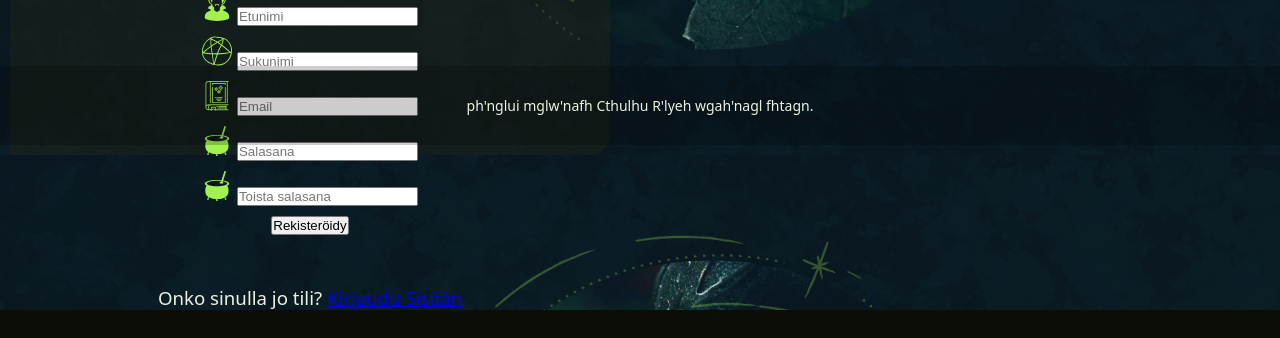
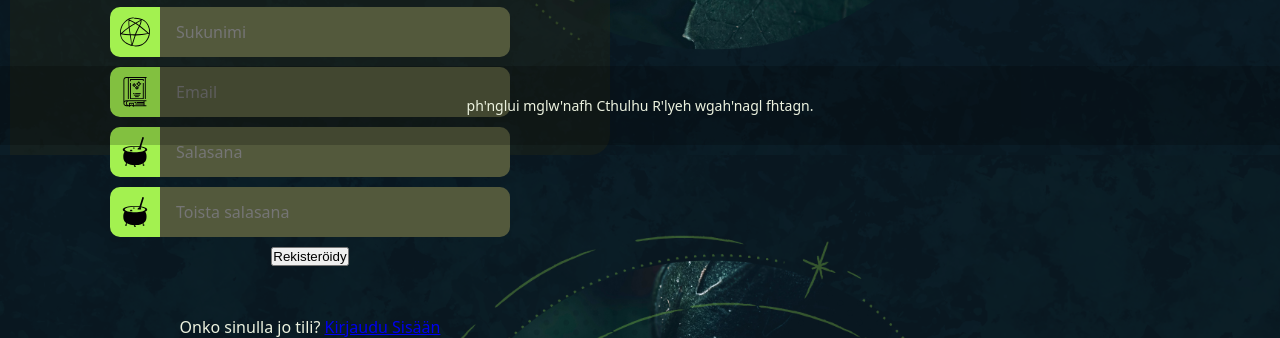
Before and after one commit to Tammiruusu/ToDo-NotesApp, a plain HTML site: page Pages/signup.html in a window 1280 px wide. Shown: the part 655-993 px from the top of the page. Before the commit the page ends 965 px from the top, so only its background shows below. Drawn offline with Linux system fonts and the light colour scheme; a web font is replaced by a local one.

Commit message:
Css päivitetty

```diff
--- a/Css/SigninSignup.css
+++ b/Css/SigninSignup.css
@@ -15,7 +15,7 @@
 /*Tekstiä varten asetukset, Fontin väri haettu ROOTISTA*/
 html{
     font-family: "New Rocker", system-ui;
-    font-size: 14pt;
+    font-size: 12pt;
     color: var(--text-color);
     text-align: center;
 }
@@ -61,6 +61,7 @@ h1 {
 }
 
 form{
+    /*Käyttää pienintä arvoa, joko 400px tai 100%*/
     width: min(400px, 100%);
     margin-top: 20px;
     margin-bottom: 50px;
@@ -69,6 +70,38 @@ form{
     align-items: center;
     gap: 10px;
 }
+
+/*käytetään lapsi elementtiä, jotta saadaan flexin käyttö myös siihen*/
+form > div {
+    width: 100%;
+    display: flex;
+    justify-content: center;
+}
+
+form label {
+    flex-shrink: 0;
+    height: 50px;
+    width: 50px;
+    background-color: var(--accent-color);
+    fill: var(--background);
+    border-radius: 10px 0 0 10px;
+    display: flex;
+    justify-content: center;
+    align-items: center;
+}
+
+form input {
+    box-sizing: border-box;
+    flex-grow: 1;
+    min-width: 0;
+    height: 50px;
+    padding: 1em;
+    font: inherit;
+    border-radius: 0 10px 10px 0;
+    border: none;
+    background-color: var(--input-color);
+}
+
 
 
 
--- a/Pages/signup.html
+++ b/Pages/signup.html
@@ -27,7 +27,7 @@
                     <svg height="30px" width="30px" version="1.1" id="_x32_" xmlns="http://www.w3.org/2000/svg" xmlns:xlink="http://www.w3.org/1999/xlink"
 	                viewBox="0 0 512 512"  xml:space="preserve">
                     <style type="text/css">
-	                        .st0{fill:#A3F150;}
+	                        .st0{fill:#030104;}
                     </style>
                     <g>
 	                <path class="st0" d="M217.974,227.766l3.682,9.794c0,0,2.431,17.158,13.476,24.522V237.56h25.773h15.965v24.522
@@ -66,7 +66,7 @@
             <!--Sukunimi kenttä sekä siihen input fieldiin liitetty svg iconi-->
             <div>
                 <label for="lastname-input">
-                    <svg fill="#A3F150" version="1.1" id="Capa_1" xmlns="http://www.w3.org/2000/svg" xmlns:xlink="http://www.w3.org/1999/xlink"
+                    <svg fill="#030104" version="1.1" id="Capa_1" xmlns="http://www.w3.org/2000/svg" xmlns:xlink="http://www.w3.org/1999/xlink"
                     width="30px" height="30px" viewBox="0 0 580.956 580.956"
                     xml:space="preserve">
                     <g>
@@ -104,7 +104,7 @@
             <!--Email input kenttä ja siihen liitetty SVG IKONI-->
             <div>
                 <label for="email-input">
-                    <svg fill="#A3F150" width="30px" height="30px" version="1.1" id="Layer_1" xmlns="http://www.w3.org/2000/svg" xmlns:xlink="http://www.w3.org/1999/xlink"
+                    <svg fill="#030104" width="30px" height="30px" version="1.1" id="Layer_1" xmlns="http://www.w3.org/2000/svg" xmlns:xlink="http://www.w3.org/1999/xlink"
                             viewBox="0 0 512 512" xml:space="preserve">
                         <g>
                             <g>
@@ -191,7 +191,7 @@
                         viewBox="0 0 267.998 267.998" xml:space="preserve">
                     <g>
                         <g>
-                            <path style="fill:#A3F150;" d="M243.378,112.894c0-11.622-21.626-21.782-53.851-27.296l23.658-77.62
+                            <path style="fill:#030104;" d="M243.378,112.894c0-11.622-21.626-21.782-53.851-27.296l23.658-77.62
                                 c0.83-2.717-0.7-5.593-3.417-6.419l-4.38-1.333c-2.715-0.831-5.585,0.701-6.415,3.417l-24.341,79.834
                                 c-12.562-1.456-26.27-2.26-40.627-2.26c-60.411,0-109.384,14.187-109.384,31.678c0,6.328,6.408,12.232,17.47,17.178l-0.153,0.33
                                 c-20.466,27.539-9.843,68.85-9.843,68.85c3.238,13.608,10.943,23.73,20.83,31.254h-0.142v16.004
@@ -224,7 +224,7 @@
                         viewBox="0 0 267.998 267.998" xml:space="preserve">
                     <g>
                         <g>
-                            <path style="fill:#A3F150;" d="M243.378,112.894c0-11.622-21.626-21.782-53.851-27.296l23.658-77.62
+                            <path style="fill:#030104;" d="M243.378,112.894c0-11.622-21.626-21.782-53.851-27.296l23.658-77.62
                                 c0.83-2.717-0.7-5.593-3.417-6.419l-4.38-1.333c-2.715-0.831-5.585,0.701-6.415,3.417l-24.341,79.834
                                 c-12.562-1.456-26.27-2.26-40.627-2.26c-60.411,0-109.384,14.187-109.384,31.678c0,6.328,6.408,12.232,17.47,17.178l-0.153,0.33
                                 c-20.466,27.539-9.843,68.85-9.843,68.85c3.238,13.608,10.943,23.73,20.83,31.254h-0.142v16.004
```
